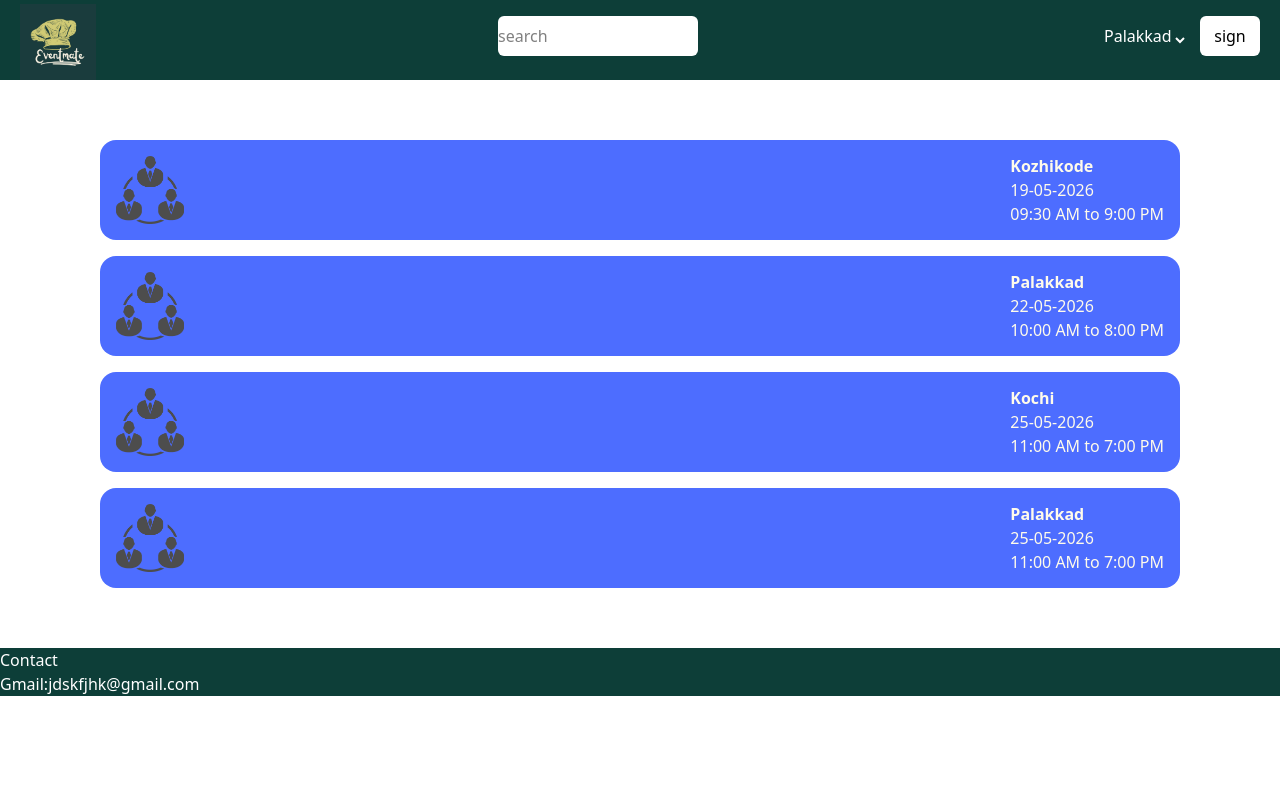
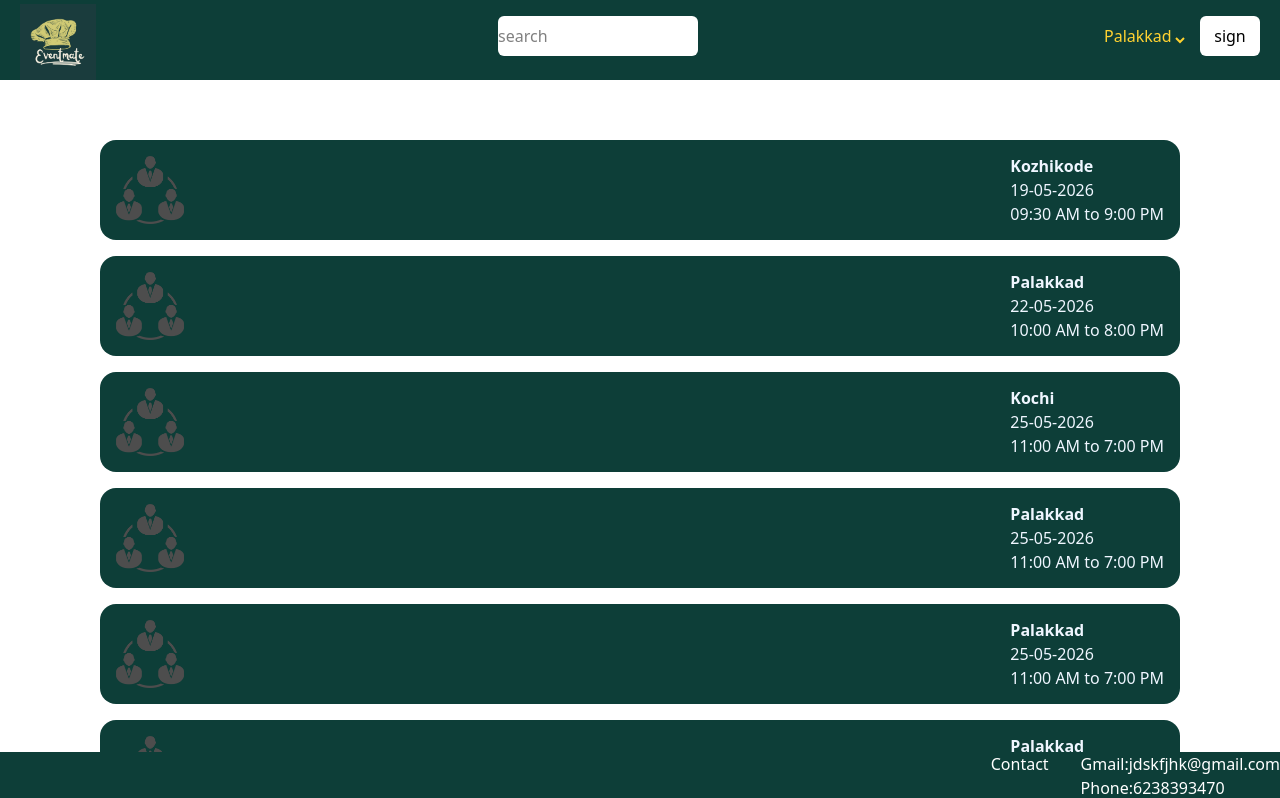
Before and after one commit to sinan668/eventmate-project, a React (Vite) app: page / in a window 1280 px wide. Shown: the top 798 px of the page. Built offline with nearby package versions, Linux system fonts and the light colour scheme.

Commit message:
Footer fixed

```diff
--- a/src/Component/body.jsx
+++ b/src/Component/body.jsx
@@ -24,6 +24,24 @@ const events = [
     date: "25-05-2026",
     time: "11:00 AM to 7:00 PM",
   },
+   {
+    id: 5,
+    place: "Palakkad",
+    date: "25-05-2026",
+    time: "11:00 AM to 7:00 PM",
+  },
+   {
+    id: 6,
+    place: "Palakkad",
+    date: "25-05-2026",
+    time: "11:00 AM to 7:00 PM",
+  },
+   {
+    id:7 ,
+    place: "Palakkad",
+    date: "25-05-2026",
+    time: "11:00 AM to 7:00 PM",
+  },
 ];
 
 function Body() {
@@ -43,12 +61,12 @@ function Body() {
         {events.map((event) => (
           <div
             key={event.id}
-            className="h-25 hover:scale-105 transition-transform duration-400 bg-[#4d6dff] ml-25 mr-25 rounded-2xl flex justify-between items-center p-4 text-amber-50">
+            className="h-25 hover:scale-101 transition-transform duration-400  ml-25 mr-25 rounded-2xl flex justify-between items-center p-4 bg-[#0d3e38]">
             <img src={Event} alt="events logo" className="h-17 w-17" />
             <div>
-              <h1 className="font-bold">{event.place}</h1>
-              <h1>{event.date}</h1>
-              <p>{event.time}</p>
+              <h1 className="font-bold text-blue-50">{event.place}</h1>
+              <h1 className="text-blue-50 text-1">{event.date}</h1>
+              <p className="text-blue-50">{event.time}</p>
             </div>
           </div>
         ))}
--- a/src/Component/footer.jsx
+++ b/src/Component/footer.jsx
@@ -1,21 +1,19 @@
+function Footer() {
+  return (
+    <>
 
-function Footer() {
-return(
-    <>
-    <footer className="bg-[#0d3e38] text-white h">
-        <div>
-            <h1 className="">
-                Contact
-
-            </h1>
-            <h1>Gmail:jdskfjhk@gmail.com</h1>
-
+      <footer className="bg-[#0d3e38] text-white fixed bottom-0 w-full flex justify-end">
+        <div className="flex justify-end gap-8">
+          <div>
+          <h1 className="">Contact </h1>
+          </div>
+          <div>
+          <h1>Gmail:jdskfjhk@gmail.com</h1>
+          <h1>Phone:6238393470</h1>
+          </div>
         </div>
-
-    </footer>
-
+      </footer>
     </>
-)
-
+  );
 }
-export default Footer
+export default Footer;
--- a/src/Component/header.jsx
+++ b/src/Component/header.jsx
@@ -1,7 +1,7 @@
 import Logo from "../assets/logoe.png";
 function Header() {
   return (
-    <header className="bg-[#0d3e38] text-white h-20 ">
+    <header className="bg-[#0d3e38] text-amber-300 h-20 ">
       <nav className="flex justify-between ml-5 mr-5">
         <img src={Logo} alt="logo" className=" h-21 w-19 object-contain"></img>
         <input
```
